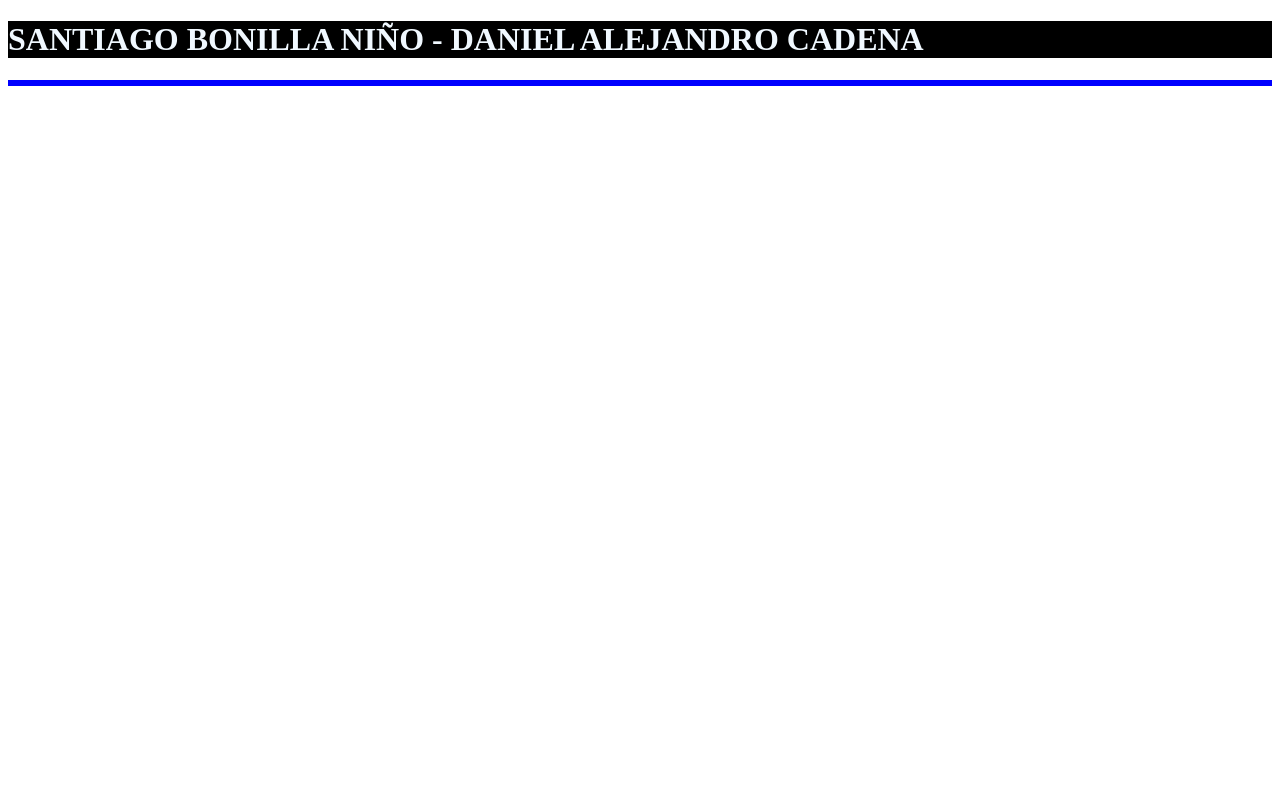
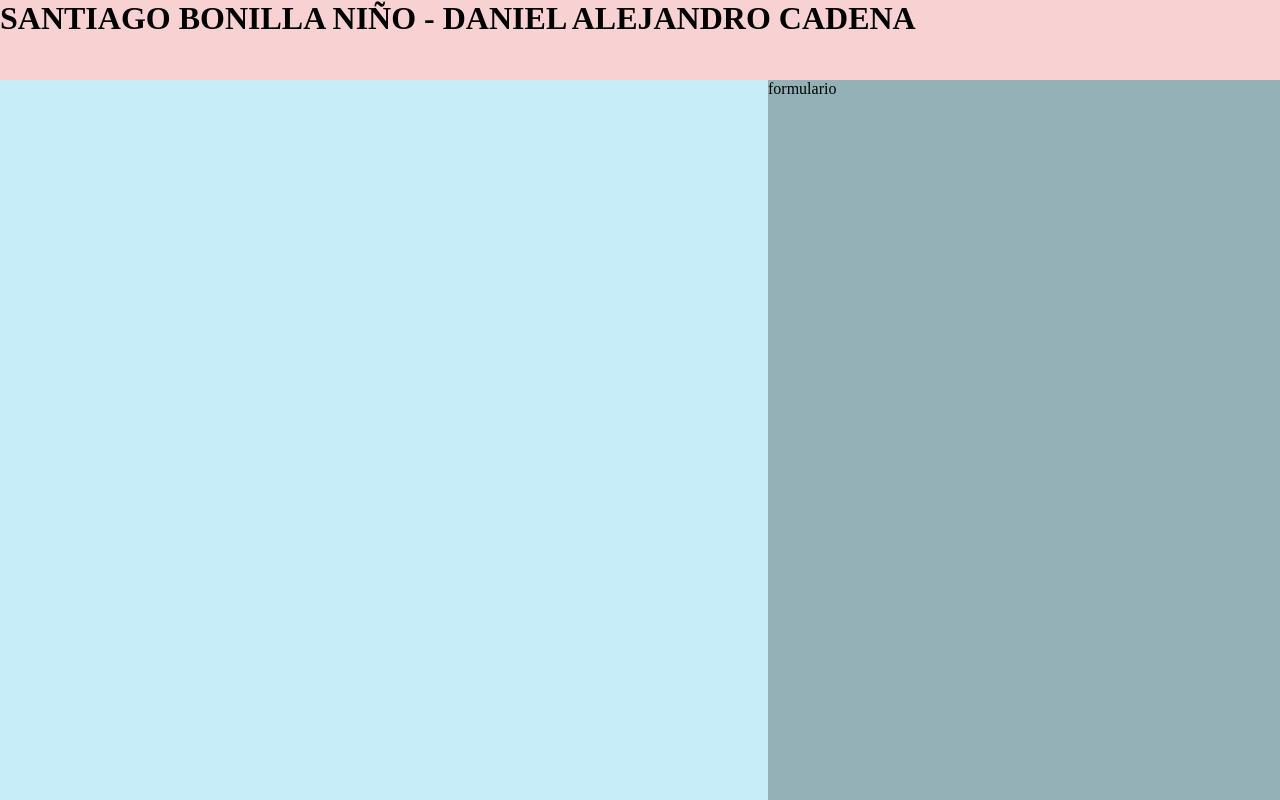
Before and after one commit to Sirsanty1214/quiz, a plain HTML site: page index.html in a window 1280 px wide. Drawn offline with Linux system fonts and the light colour scheme.

Commit message:
se agrego grid y icono

```diff
--- a/CSS/index.css
+++ b/CSS/index.css
@@ -1,7 +1,33 @@
+*{
+    margin: 0px;
+    padding: 0px;
+}
+main{
+    width: 100vw ;
+    height: 100vh;
+    display: grid;
+    grid-template-columns: 25% 25% 10% 40%;
+    grid-template-rows: 80px 80px auto 100px;
+    grid-template-areas: "h h h h"
+    "s1 s1 s1 s2"
+    "s1 s1 s1 s2"
+    "s1 s1 s1 s2";
+
+
+}
+
+
 header{
-    background-color: black;
-    color: aliceblue;
+    background-color: rgb(248, 210, 210);
+    grid-area: h;
 }
-section{
-    background-color: blue;
+#section1{
+    background-color: #c7eef8;
+    grid-area: s1;
 }
+
+#section2{
+    background-color: #94b1b8;
+    grid-area: s2;
+
+}
--- a/index.html
+++ b/index.html
@@ -4,18 +4,25 @@
     <meta charset="UTF-8">
     <meta name="viewport" content="width=device-width, initial-scale=1.0">
     <title>Calculo de notas</title>
+    <link rel="shortcut icon" href="recursos/icon2-removebg-preview.png">
     <link rel="stylesheet" href="CSS/index.css">
 </head>
 <body>
+    <main>
         <header>
             <h1>SANTIAGO BONILLA NIÑO - DANIEL ALEJANDRO CADENA</h1>
         </header>
-    <section>
+        <section id="section1">
             <table>
                 <td>
-
                 </td>
             </table>
         </section>
+        <section id="section2">
+            formulario
+        </section>
+
+    </main>
+
 </body>
 </html>
```
Also changed, not shown: recursos/icon2-removebg-preview.png (added), recursos/png-removebg-preview.png (added). Lines whose indentation alone changed are shown as unchanged.
